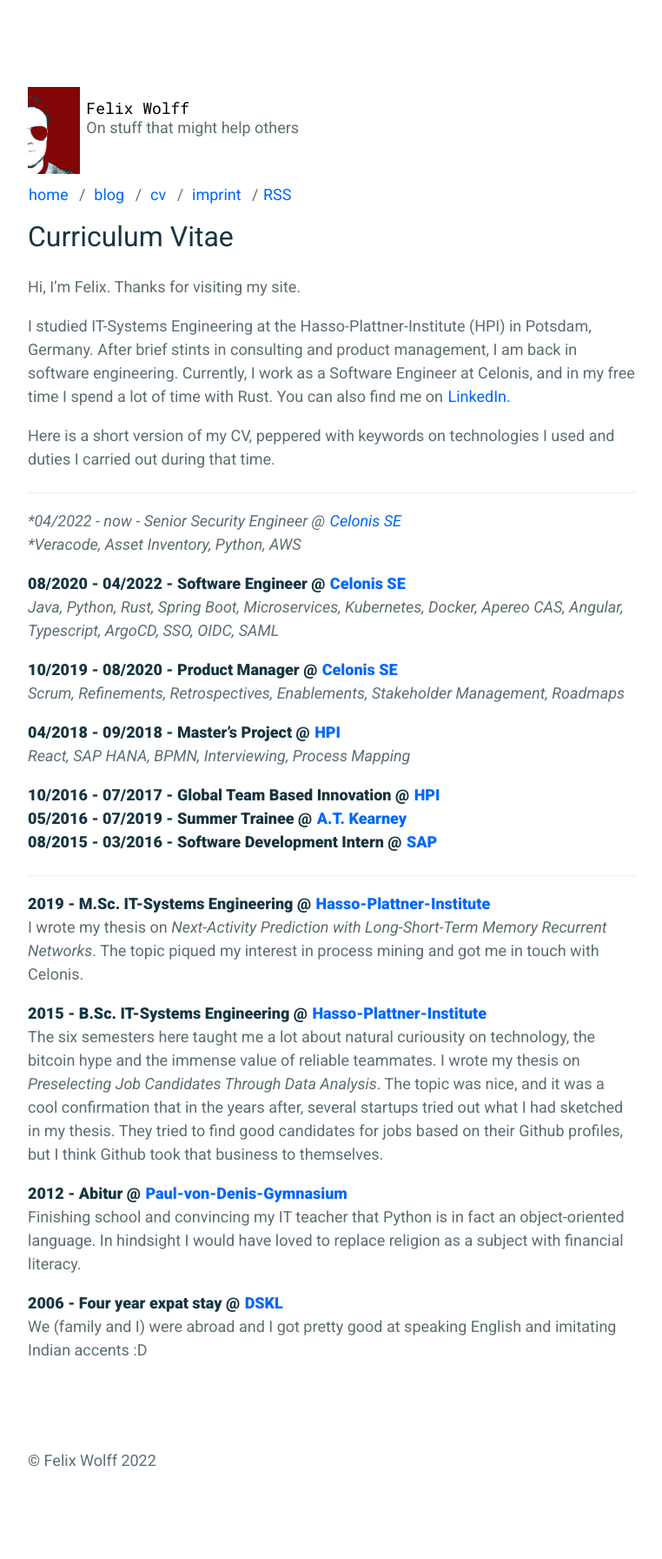
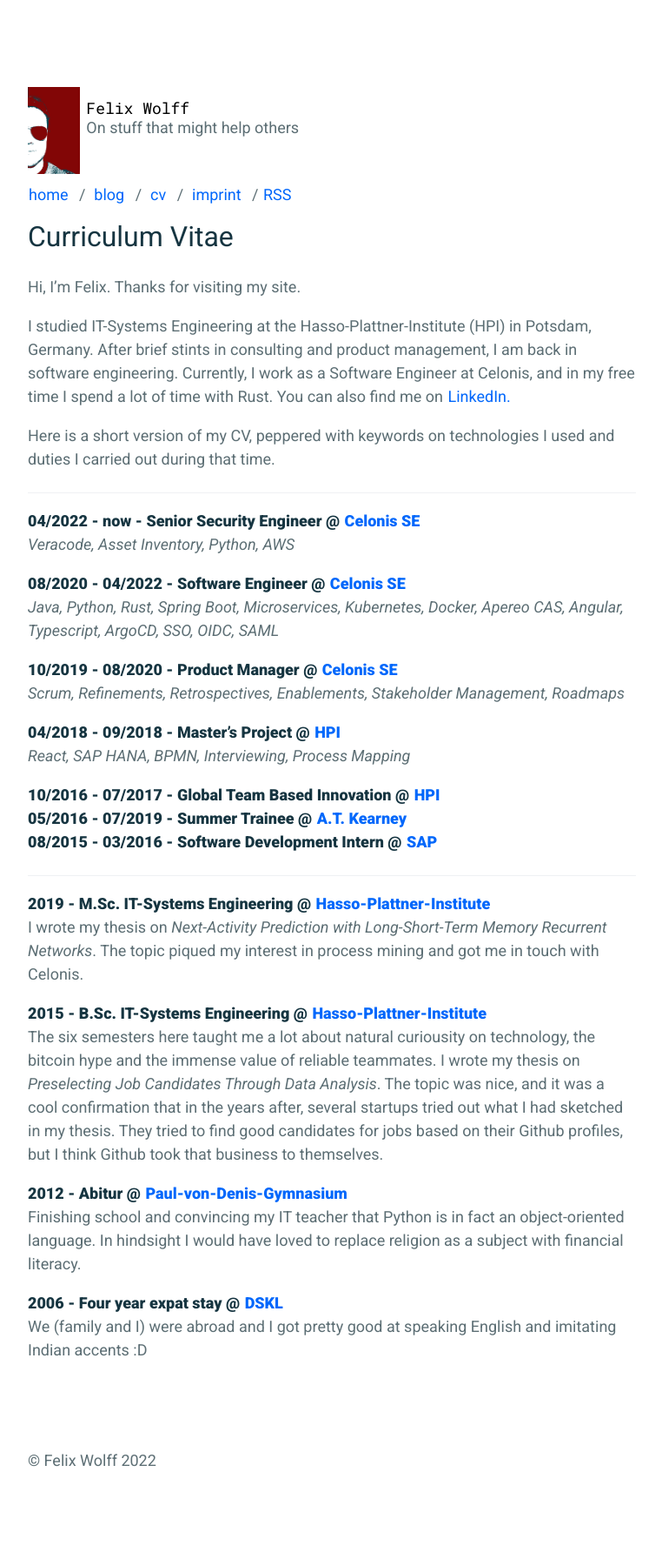
Before and after one commit to flxw/flxw.github.io, a Jekyll site: the page built from _pages/cv.md, in a window 1280 px wide. Shown: the whole page at 87% size, without its empty margins (258-1020 px from the left). Built offline with Jekyll 4.4.1, drawn with Linux system fonts in a browser that asks for light colours.

Commit message:
fix: correct highlighting

```diff
--- a/_pages/cv.md
+++ b/_pages/cv.md
@@ -14,7 +14,7 @@
 
 ----
 
-**04/2022 - now - Senior Security Engineer @ [Celonis SE](https://celonis.com)\\
+**04/2022 - now - Senior Security Engineer @ [Celonis SE](https://celonis.com)**\\
 *Veracode, Asset Inventory, Python, AWS*
 
 **08/2020 - 04/2022 - Software Engineer @ [Celonis SE](https://celonis.com)**\\
```
